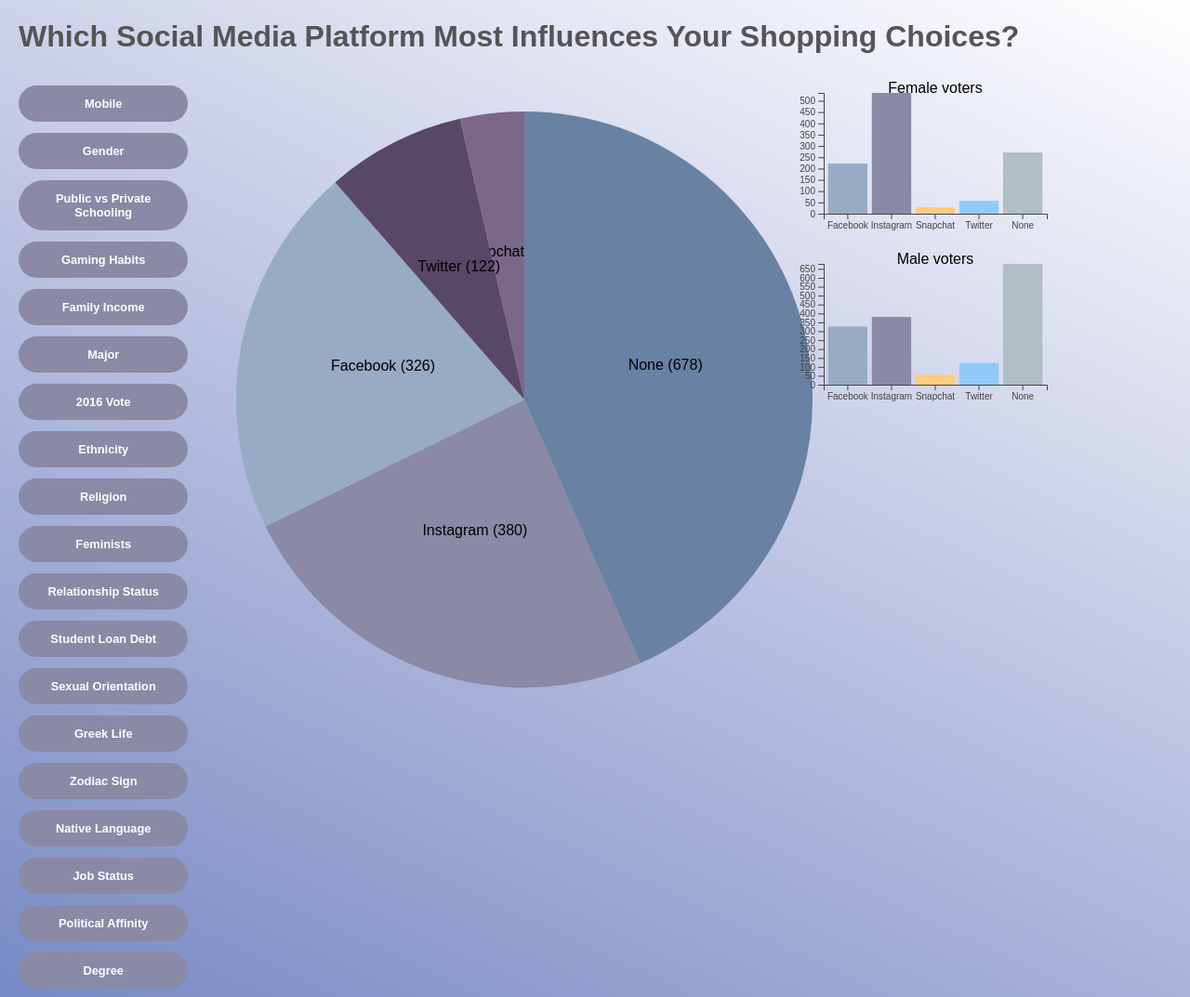
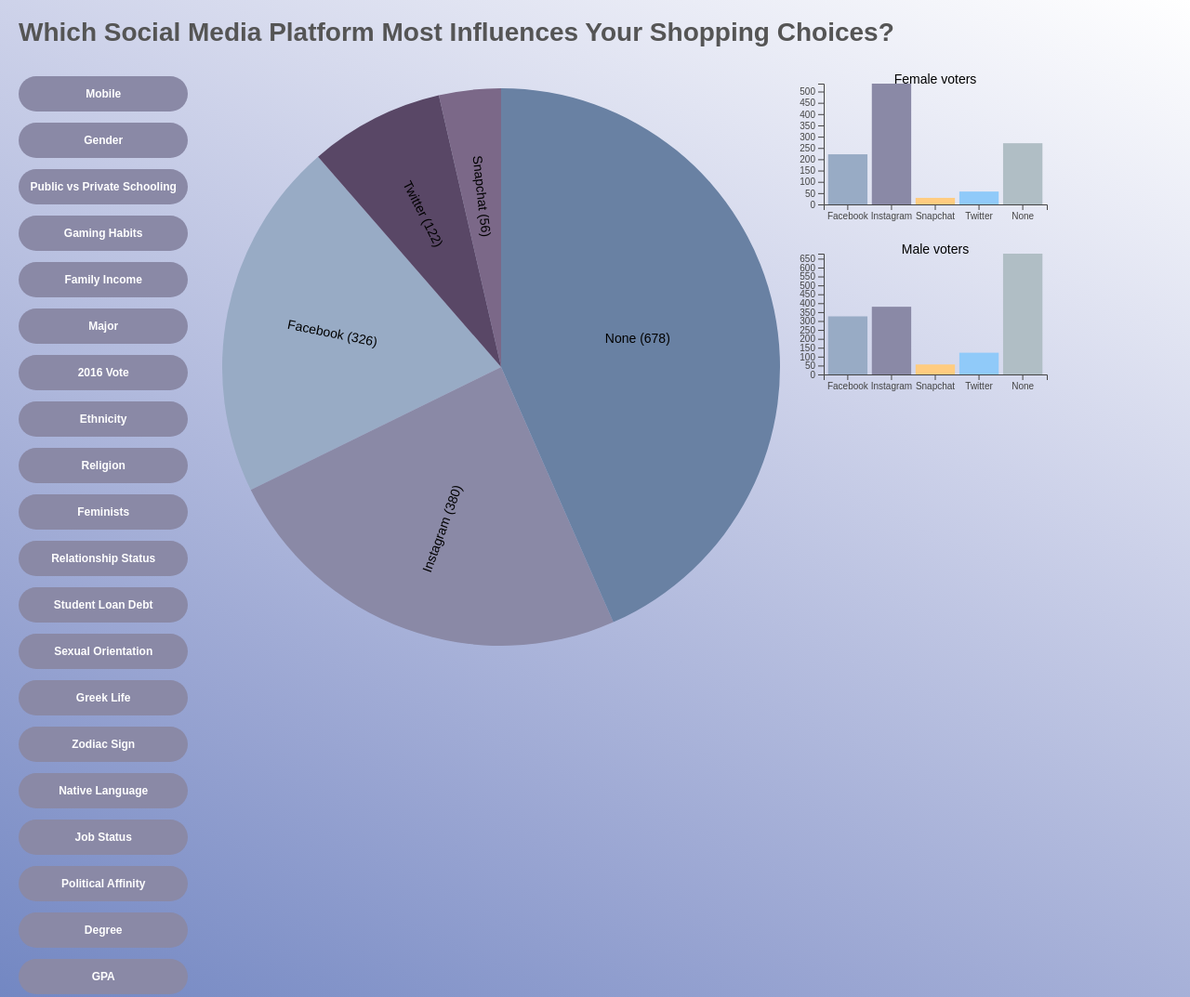
Before and after one commit to betty08300/shopfluencing, a website built with webpack: page index.html in a window 1280 px wide. Shown: the top 1073 px of the page at 93% size. Built offline with nearby package versions, Linux system fonts and the light colour scheme.

Commit message:
modify pie chart label

```diff
--- a/src/pie.js
+++ b/src/pie.js
@@ -9,15 +9,15 @@
 
     console.log(dataObj);
     // set the dimensions and margins of the graph
-    var width = 700,
-        height = 700,
-        margin = 40
+    let width = 650,
+        height = 650,
+        margin = 50
 
     // The radius of the pieplot is half the width or half the height (smallest one). I subtract a bit of margin.
-    var radius = Math.min(width, height) / 2 - margin
+    let radius = (Math.min(width, height) - margin) / 2
 
     // append the svg object to the div called 'my_dataviz'
-    var svg = d3.select(".middle-side")
+    let svg = d3.select(".middle-side")
         .append("svg")
         .attr("width", width)
         .attr("height", height)
@@ -25,21 +25,27 @@
         .attr("transform", "translate(" + width / 2 + "," + height / 2 + ")");
 
 
-    var data = dataObj
+    let data = dataObj
 
     // set the color scale
-    var color = d3.scaleOrdinal()
+    let color = d3.scaleOrdinal()
         .domain(data)
         .range(["#98abc5", "#8a89a6", "#7b6888", "#594766", "#6981A3"])
 
     // Compute the position of each group on the pie:
-    var pie = d3.pie()
+    let pie = d3.pie()
         .value(function (d) { return d.value; })
-    var data_ready = pie(d3.entries(data))
 
-    var arc = d3.arc()              //this will create <path> elements for us using arc data
+    let data_ready = pie(d3.entries(data))
+
+    let arc = d3.arc()              //this will create <path> elements for us using arc data
         .outerRadius(radius);
-    var arcs = svg.selectAll("g.slice")     //this selects all <g> elements with class slice (there aren't any yet)
+
+    let arcLabel = d3.arc()
+        .outerRadius(radius / 4)
+        .innerRadius(radius - 5);
+
+    let arcs = svg.selectAll("g.slice")     //this selects all <g> elements with class slice (there aren't any yet)
         .data(data_ready)                          //associate the generated pie data (an array of arcs, each having startAngle, endAngle and value properties)
         .enter()                            //this will create <g> elements for every "extra" data element that should be associated with a selection. The result is creating a <g> for every object in the data array
         .append("svg:g")                //create a group to hold each slice (we will have a <path> and a <text> element associated with each slice)
@@ -57,12 +63,29 @@
     //         .attr("d", arc);                                    //this creates the actual SVG path using the associated data (pie) with the arc drawing function
 
     arcs.append("svg:text")                                     //add a label to each slice
-        .attr("transform", function (d) {                    //set the label's origin to the center of the arc
-            //we have to make sure to set these before calling arc.centroid
-            d.innerRadius = 0;
-            d.outerRadius = radius;
-            return "translate(" + arc.centroid(d) + ")";        //this gives us a pair of coordinates like [50, 50]
+        // .attr("transform", function (d) {                    //set the label's origin to the center of the arc
+        //     //we have to make sure to set these before calling arc.centroid
+        //     d.innerRadius = 0;
+        //     d.outerRadius = radius;
+        //     return "translate(" + arc.centroid(d) + ")";        //this gives us a pair of coordinates like [50, 50]
+        // })
+        .attr("transform", function (d) {
+            console.warn(d.data.key, d.startAngle, d.endAngle);
+            if(d.endAngle - d.startAngle > 2){
+                d.innerRadius = 0;
+                d.outerRadius = radius;
+                return "translate(" + arc.centroid(d) + ")";
+            }else {
+                let midAngle = d.endAngle < Math.PI ? d.startAngle / 2 + d.endAngle / 2 : d.startAngle / 2 + d.endAngle / 2 + Math.PI;
+                let midAngleDegrees = (midAngle * 57.295779513);
+
+                if ((midAngleDegrees - 180) > 90 && (midAngleDegrees - 180) < 180) midAngleDegrees -= 180;
+                return "translate(" + arcLabel.centroid(d)[0] + ", " + arcLabel.centroid(d)[1] + ") rotate(-90) rotate(" + (midAngleDegrees) + ")";
+            }
+
+
         })
+        .attr("dy", ".35em")
         .attr("text-anchor", "middle")                          //center the text on it's origin
         .text(function (d) { return `${d.data.key} (${d.data.value})` });
 
@@ -85,13 +108,13 @@
 
     function tweenPie(b) {
         b.innerRadius = 0;
-        var i = d3.interpolate({ startAngle: 0, endAngle: 0 }, b);
+        let i = d3.interpolate({ startAngle: 0, endAngle: 0 }, b);
         return function (t) { return arc(i(t)); };
     }
 
     function tweenDonut(b) {
         b.innerRadius = radius * .6;
-        var i = d3.interpolate({ innerRadius: 0 }, b);
+        let i = d3.interpolate({ innerRadius: 0 }, b);
         return function (t) { return arc(i(t)); };
     }
 }
--- a/src/scss/index.scss
+++ b/src/scss/index.scss
@@ -3,6 +3,7 @@
     background-color: rgba(190, 184, 184, 0.913);
     background-image: linear-gradient(25deg, #637bbc, #99a5d2, #ccd1e9, #ffffff);
     color: #444;
+    font-size: 14px;
 }
 
 h1 {
@@ -39,7 +40,7 @@
     margin-bottom: 12px;
     padding: 12px;
     text-align: center;
-    font-size: 0.8em;
+    font-size: 12px;
     font-weight: 600;
 }
 
```
